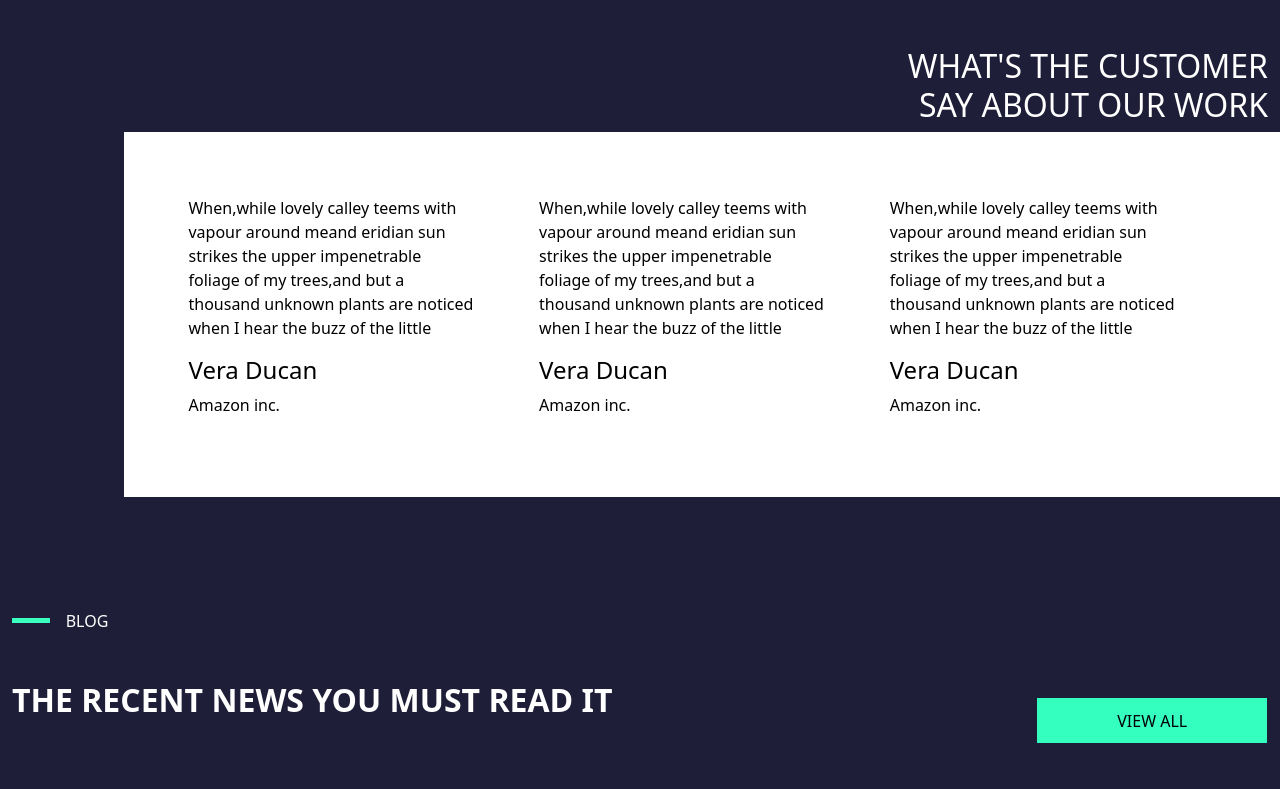
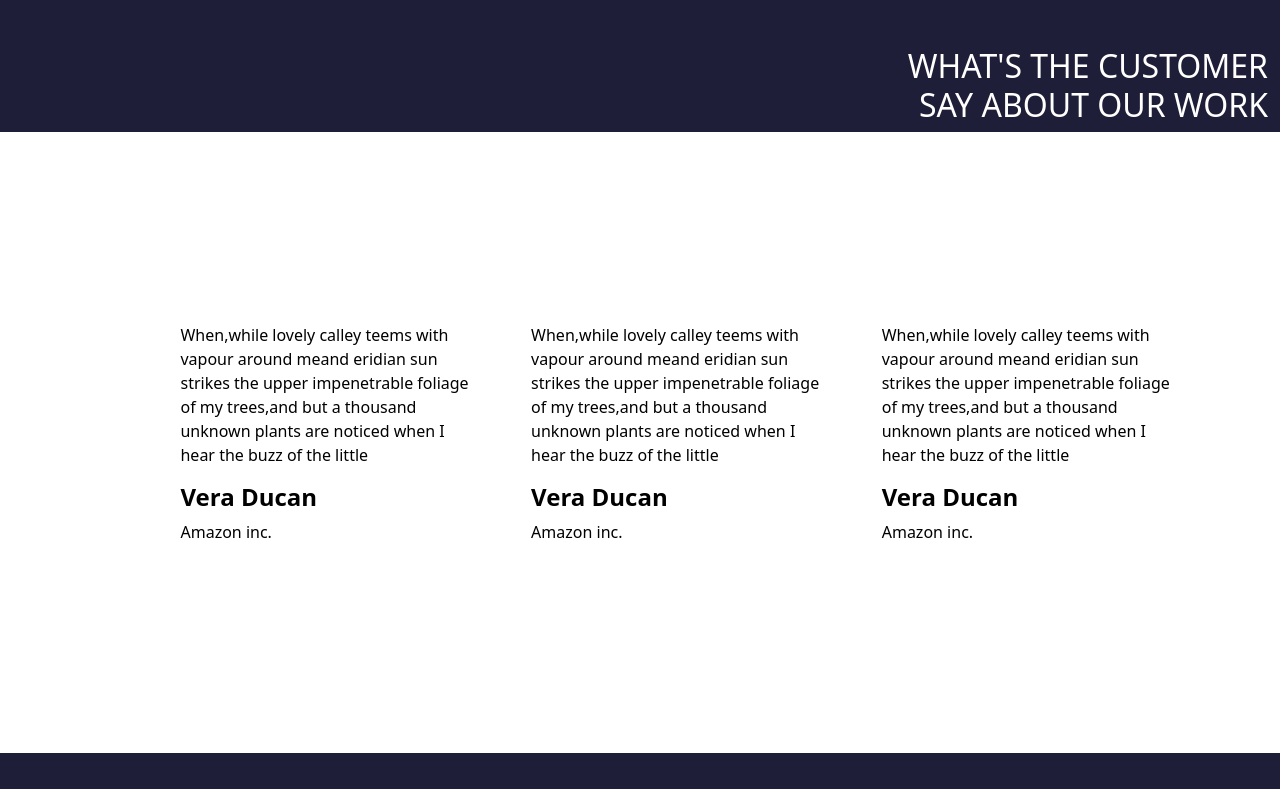
Before and after one commit to CatalanoLorenzo/proj-html-vuejs, a Vue app: page / in a window 1280 px wide. Shown: the part 3380-4169 px from the top of the page. Built offline with nearby package versions, Linux system fonts and the light colour scheme.

Commit message:
hover effect servicemain

```diff
--- a/src/assets/scss/partials/_ServiceMain.scss
+++ b/src/assets/scss/partials/_ServiceMain.scss
@@ -29,20 +29,42 @@
     }
 
     .show_badges {
-
         color: $text-grey-10;
         max-width: 100%;
+        background-color: $bg-white;
 
         .row {
             width: 92%;
-            background-color: $bg-white;
 
             .col {
                 .bage {
                     width: 29%;
+                    top: -43%;
+
+                    .text {
+                        z-index: 5;
+                        top: 60%
+                    }
+
+                    img {
+                        z-index: 2;
+                        width: 100%;
+                        display: none;
+                    }
+                }
+
+                .bage:hover {
+                    .text {
+                        color: $text-white ;
+                        padding: 0 2rem;
+                    }
+                    img{
+                        display: block;
+
+                    }
                 }
             }
+
         }
-
     }
 }
--- a/src/components/ProjectMain.vue
+++ b/src/components/ProjectMain.vue
@@ -85,7 +85,6 @@ export default {
                                 </svg>
                             </button>
                         </div>
-
                     </div>
                     <CarouselMain :array="dataImgCarousel"></CarouselMain>
                 </div>
--- a/src/components/ServiceMain.vue
+++ b/src/components/ServiceMain.vue
@@ -23,13 +23,16 @@ export default {
 
             </div>
         </div>
-        <div class="container show_badges d-flex justify-content-end">
+        <div class="container show_badges d-flex justify-content-end py-5">
             <div class="row p-5 ">
-                <div class="col  gap-5 d-flex p-2">
-                    <div class="bage p-2" v-for="badge in dataServiceBages">
-                        <p class="text">{{ badge.text }}</p>
-                        <h4>{{ badge.title }}</h4>
-                        <p>{{ badge.subTitle }}</p>
+                <div class="col  gap-5 d-flex p-2 py-5">
+                    <div class="bage py-5 position-relative" v-for="badge in dataServiceBages" >
+                        <img :src="badge.src" alt="" class=" position-absolute">
+                        <div class="text position-relative" >
+                            <p>{{ badge.text }}</p>
+                            <h4><strong>{{ badge.title }}</strong></h4>
+                            <p>{{ badge.subTitle }}</p>
+                        </div>
                     </div>
                 </div>
             </div>
--- a/src/data/ServiceBages.js
+++ b/src/data/ServiceBages.js
@@ -1,15 +1,21 @@
 export default [
     {
+        hover: false,
+        src:`src/assets/img/oliver-ragfelt-488196-2.jpg`,
         text: 'When,while lovely calley teems with vapour around meand eridian sun strikes the upper impenetrable foliage of my trees,and but a thousand unknown plants are noticed when I hear the buzz of the little',
         title: 'Vera Ducan',
         subTitle: 'Amazon inc.'
     },
     {
+        hover: false,
+        src:`src/assets/img/oliver-ragfelt-488196-unsplash.jpg`,
         text: 'When,while lovely calley teems with vapour around meand eridian sun strikes the upper impenetrable foliage of my trees,and but a thousand unknown plants are noticed when I hear the buzz of the little',
         title: 'Vera Ducan',
         subTitle: 'Amazon inc.'
     },
     {
+        hover: false,
+        src:`src/assets/img/12679.jpg`,
         text: 'When,while lovely calley teems with vapour around meand eridian sun strikes the upper impenetrable foliage of my trees,and but a thousand unknown plants are noticed when I hear the buzz of the little',
         title: 'Vera Ducan',
         subTitle: 'Amazon inc.'
```
